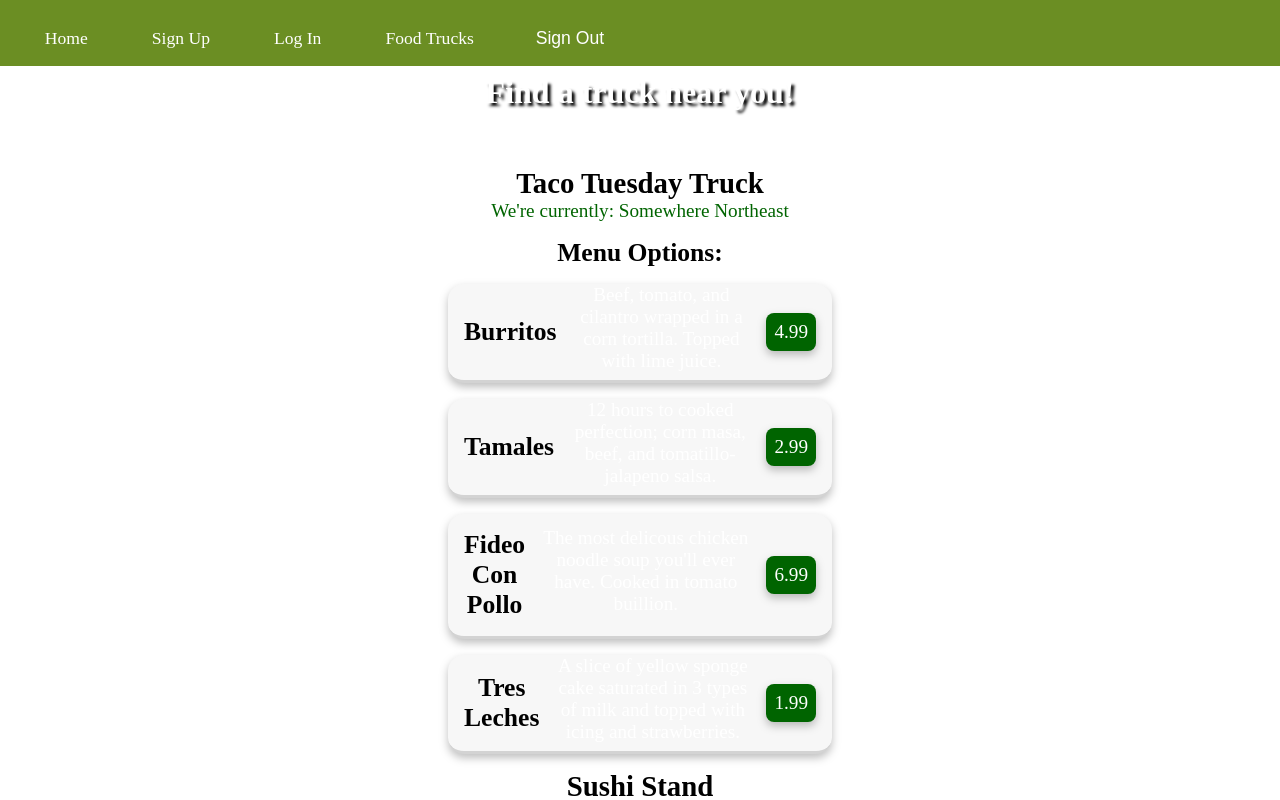
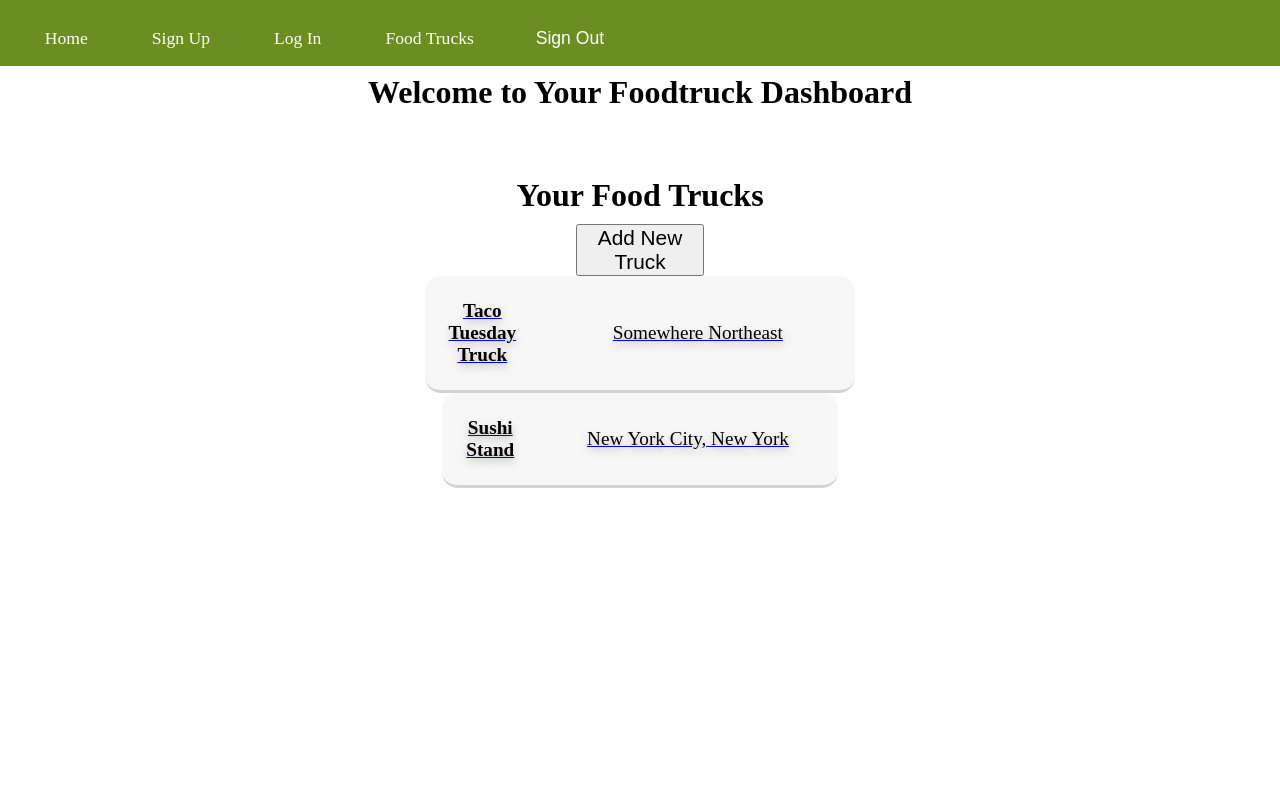
Before and after one commit to tt16-buildweek-foodtruck/FoodTruck-TrackR-front-end, a React (Create React App) app: page /foodtruck in a window 1280 px wide. Shown: the top 800 px of the page. Built offline with nearby package versions, Linux system fonts and the light colour scheme.

Commit message:
done for the day

```diff
--- a/src/App.js
+++ b/src/App.js
@@ -65,7 +65,7 @@ function App() {
 			></Route>
 			<Route path="/login" component={LoginForm} />
 			<Route path="/signup" component={SignUpForm} />
-			<Route path="/home" component={Home} />
+			<Route exact path="/" component={Home} />
 			<Footer />
 		</div>
 	);
--- a/src/components/foodTruck/FoodTruck.js
+++ b/src/components/foodTruck/FoodTruck.js
@@ -7,7 +7,7 @@ import "../../css/Foodtruck.css";
 
 const FoodTruck = ({ props, trucks }) => {
 	const userId = "";
-	const operator = false;
+	const operator = true;
 	const [renderTrucks, setRenderTrucks] = useState([]);
 
 	// useEffect(() => {
--- a/src/components/navbar/Navbar.js
+++ b/src/components/navbar/Navbar.js
@@ -15,7 +15,7 @@ const Nav = () => {
 					<NavLink
 						className="Navbar__container__links "
 						activeClassName="active"
-						to="/home"
+						to="/"
 					>
 						Home
 					</NavLink>
--- a/src/css/Foodtruck.css
+++ b/src/css/Foodtruck.css
@@ -10,6 +10,8 @@
 .foodTruck__container__title {
 	font-size: 2rem;
 	margin-bottom: 3rem;
+	color: #000;
+	text-shadow: none;
 }
 
 .foodTruck__container__card {
--- a/src/css/Menu.css
+++ b/src/css/Menu.css
@@ -23,11 +23,13 @@
 .menu__block__title {
 	font-size: 1.6rem;
 	margin: 1rem;
+	color: #000;
 }
 
 .menu__block__paragraph {
 	font-size: 1.2rem;
 	margin-bottom: 0.5rem;
+	color: #000;
 }
 
 .menu__block__price {
```
Also changed, not shown: 1 other file (tests, documents, lock files or other folders).
